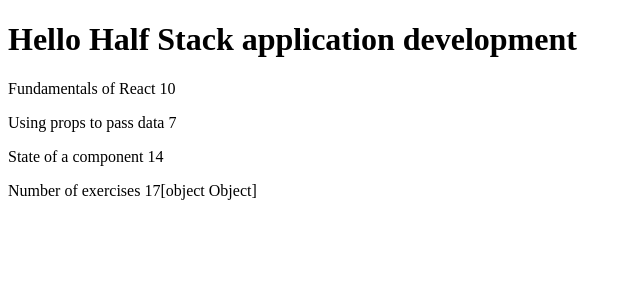
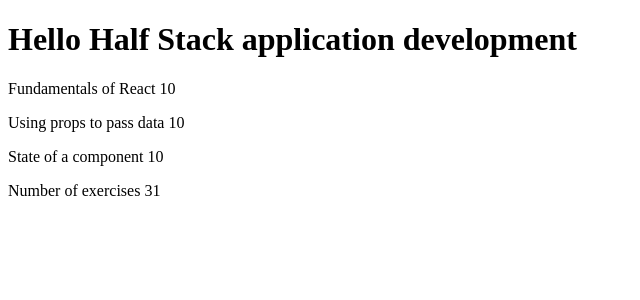
Before and after one commit to stbam/fullstackopen, a React (Vite) app: page / in a window 1280 px wide. Shown: the top 300 px of the page, without its empty margins (0-640 px from the left). Built offline with nearby package versions, Linux system fonts and the light colour scheme.

Commit message:
exercices 1.5

```diff
--- a/src/App.jsx
+++ b/src/App.jsx
@@ -2,8 +2,10 @@
 import Header from './Header'
 import Exercises from './Total'
 const App = () => {
-  const course = 'Half Stack application development'
-  const parts = [
+
+  const course = {
+    name: 'Half Stack application development',
+    parts: [
       {
         name: 'Fundamentals of React',
         exercises: 10
@@ -17,14 +19,17 @@
         exercises: 14
       }
     ]
+  }
 
   return (
     <div>
-      <Header name={course} />
+      <Header name={course.name} />
+      <Content parts={course.parts}/>
+      <Exercises parts={course.parts}/>
       {/* <Content name={parts[0].name} value={parts[0].exercises}/> */}
-      <Content parts={parts}/>
+      {/*<Content parts={parts}/>
 
-      <Exercises parts={parts}/>
+  <Exercises parts={parts}/> */}
 
 
       {/* <Exercises  value={exercises1+exercises2+exercises3}/> */}
--- a/src/Content.jsx
+++ b/src/Content.jsx
@@ -1,12 +1,17 @@
+
 const Content = (props) => {
-    const {parts} = props;
+   console.log(props)
 
     return (
         <div>
 
-    <p>{props.parts[0].name} {props.parts[0].exercises}</p>
+        <p>{props.parts[0].name} {props.parts[0].exercises}</p>
+        <p>{props.parts[1].name}  {props.parts[0].exercises}</p>
+        <p>{props.parts[2].name}  {props.parts[0].exercises}</p>
+
+  {/*  <p>{props.parts[0].name} {props.parts[0].exercises}</p>
     <p>{props.parts[1].name} {props.parts[1].exercises}</p>
-    <p>{props.parts[2].name} {props.parts[2].exercises}</p>
+    <p>{props.parts[2].name} {props.parts[2].exercises}</p> */}
 
         </div>
 
--- a/src/Header.jsx
+++ b/src/Header.jsx
@@ -2,6 +2,7 @@
 
 const Hello = (props) => {
 console.log(props)
+
     return (
         <div>
                 <h1>Hello {props.name} </h1>
--- a/src/Total.jsx
+++ b/src/Total.jsx
@@ -1,7 +1,11 @@
 const Exercises = (props) => {
     return (
 
-        <p>Number of exercises {props.parts[0].exercises + props.parts[1].exercises + props.parts[2]}</p>
+  <div>
+
+       {/* <p>Number of exercises {props.parts[0].exercises + props.parts[1].exercises + props.parts[2]}</p> */}
+       <p>Number of exercises {props.parts[0].exercises+props.parts[1].exercises+props.parts[2].exercises }</p>
+  </div>
 
      );
 }
```
Lines whose indentation alone changed are shown as unchanged.
